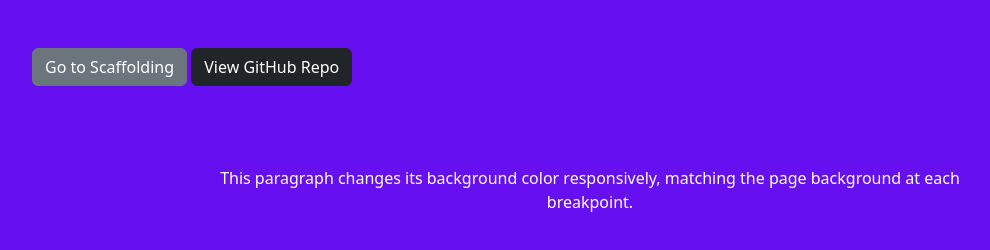
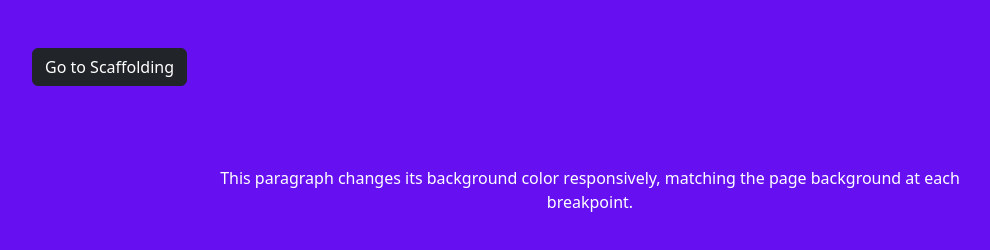
Before and after one commit to Ronix014/Breakpoints, a plain HTML site: page index.html in a window 1280 px wide. Shown: the whole page, without its empty margins (50-1040 px from the left). Drawn offline with nearby package versions, Linux system fonts and the light colour scheme.

Commit message:
Update index.html

```diff
--- a/index.html
+++ b/index.html
@@ -100,13 +100,10 @@
 <body>
   <div class="container mt-5">
     <!-- Go to Scaffolding Link -->
-    <a href="https://ronix014.github.io/Scaffolding/" class="btn btn-secondary mb-4">
+        <a https://ronix014.github.io/Scaffolding/" class="btn btn-dark mb-4">
       Go to Scaffolding
     </a>
-    <!-- Go to GitHub Link -->
-    <a href="https://github.com/ronix014/Scaffolding" class="btn btn-dark mb-4">
-      View GitHub Repo
-    </a>
+
 
     <p class="responsive-bg text-center">
       This paragraph changes its background color responsively, matching the page background at each breakpoint.
```
